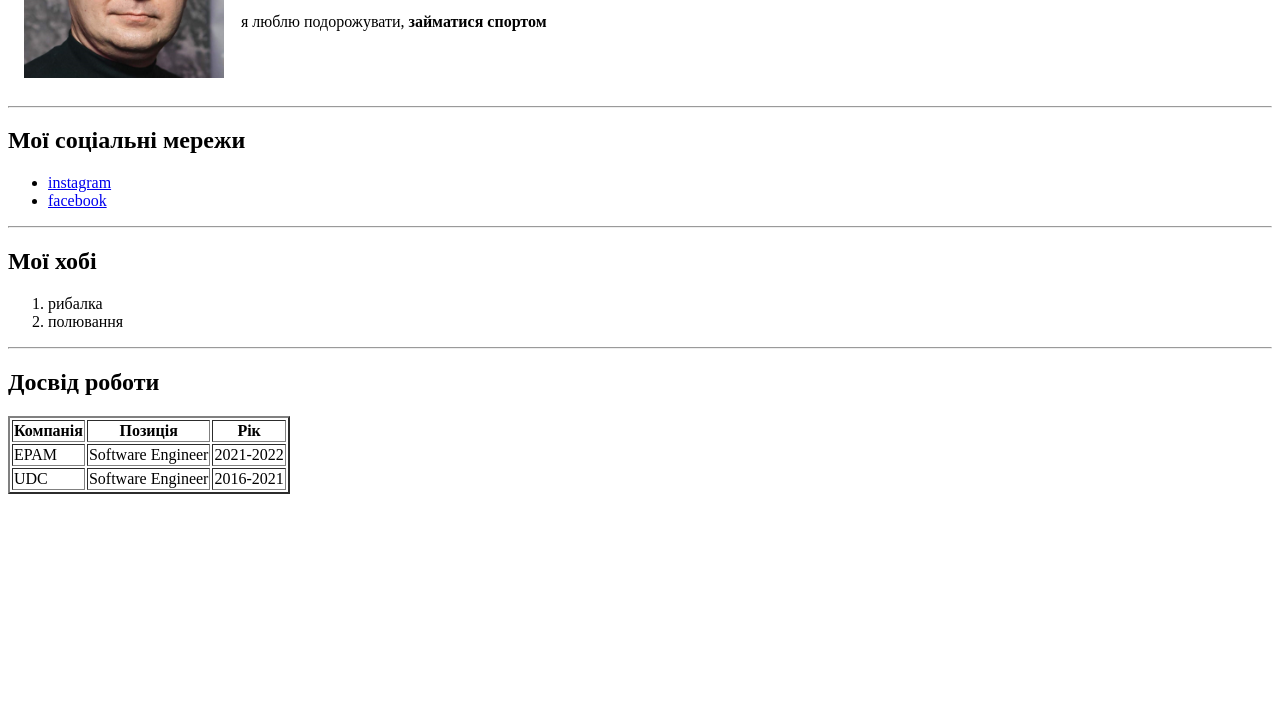
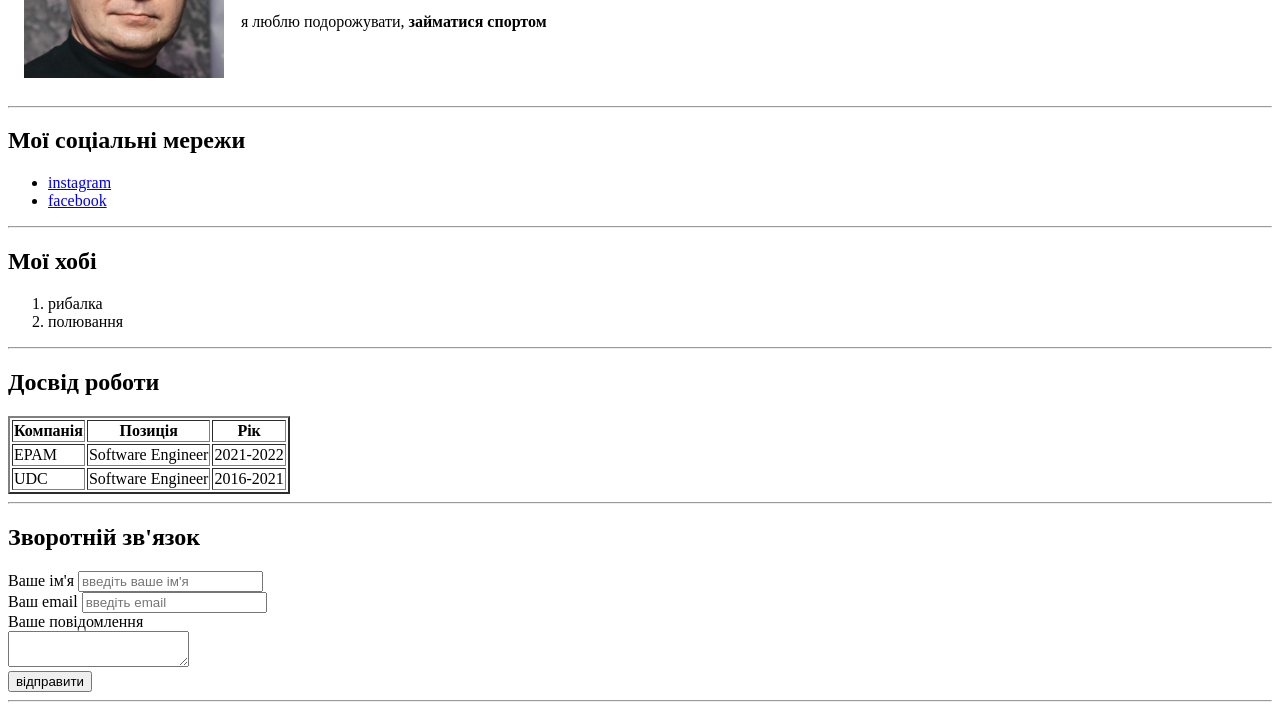
Before and after one commit to SVDotsenko/lessons, a plain HTML site: page index.html in a window 1280 px wide. Shown: the part 160-870 px from the top of the page. Before the commit the page ends 800 px from the top, so only its background shows below. Drawn offline with Linux system fonts and the light colour scheme.

Commit message:
connection section was added

```diff
--- a/index.html
+++ b/index.html
@@ -50,6 +50,22 @@
             <td>2016-2021</td>
         </tr>
     </table>
+    <hr>
+    <h2>Зворотній зв'язок</h2>
+    <form>
+        <label for="name">Ваше ім'я </label>
+        <input type="text" id="name" placeholder="введіть ваше ім'я">
+        <br>
+        <label for="email">Ваш email </label>
+        <input type="email" id="email" placeholder="введіть email">
+        <br>
+        <label for="text">Ваше повідомлення </label>
+        <br>
+        <textarea id="text"></textarea>
+        <br>
+        <input type="submit" value="відправити">
+    </form>
+    <hr>
 </body>
 
 </html>
```
